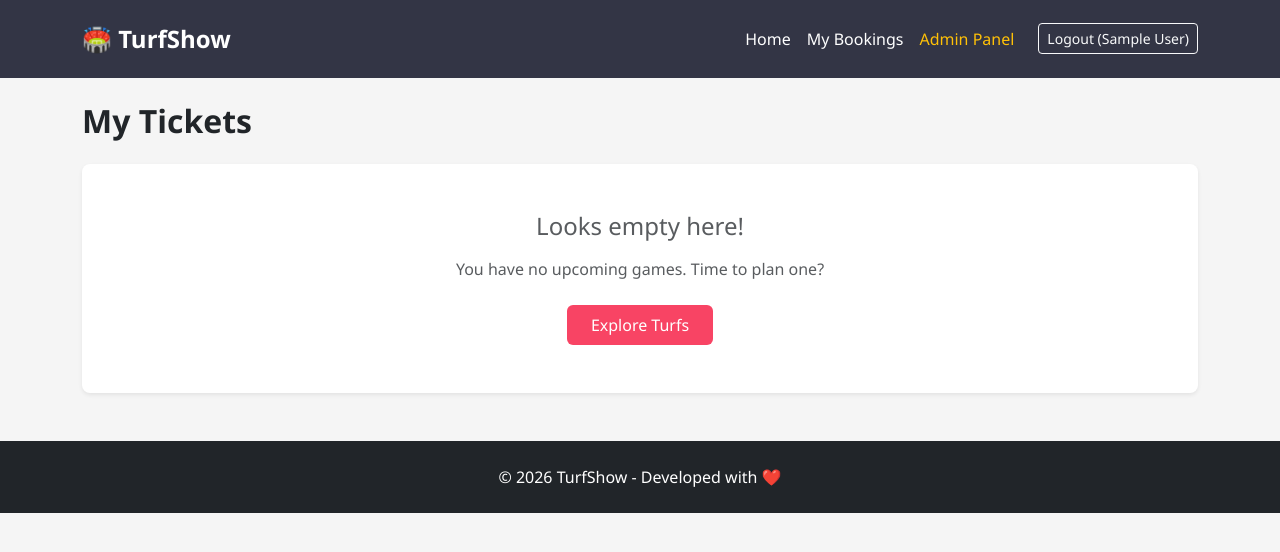
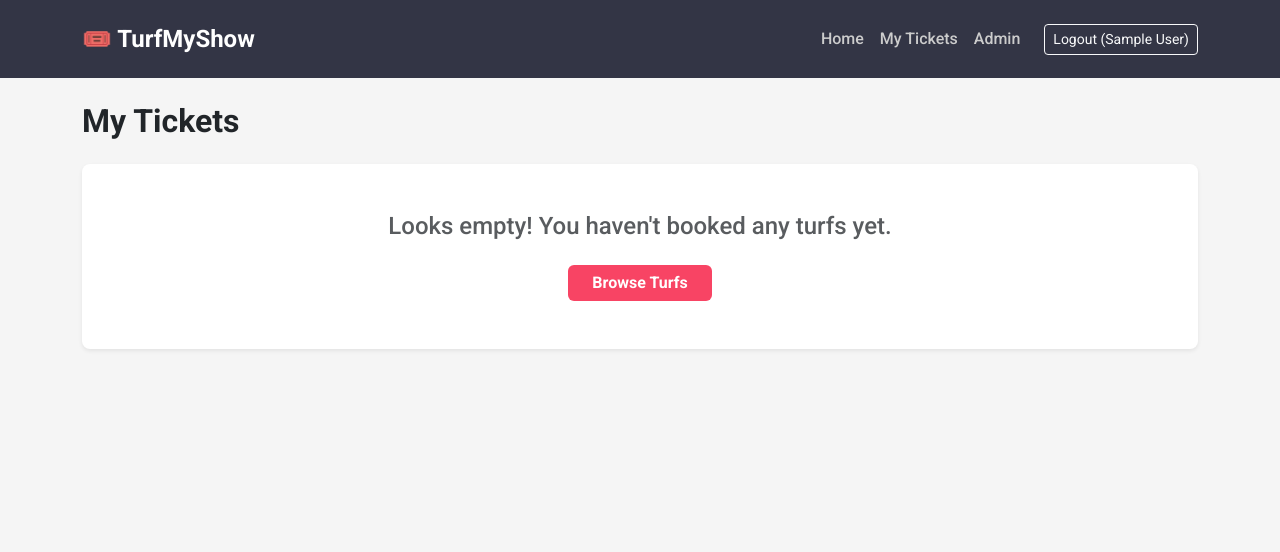
Before and after one commit to NikhilChakre310/Turf_Booking_System, a Flask app: page /dashboard in a window 1280 px wide. Shown: the top 552 px of the page. Run offline with Flask 3, Linux system fonts and the light colour scheme; the visitor is signed in with stand-in values (Sample User, id 1); data comes from the database, SQL or seed files in the repository; data that the repository does not hold is empty.

Commit message:
Add BookMyShow theme and 24-hour cancellation policy

```diff
--- a/app.py
+++ b/app.py
@@ -8,7 +8,6 @@ app = Flask(__name__)
 app.secret_key = "super_secret_turf_key"
 DB_NAME = "turf.db"
 
-# Initialize Database
 def init_db():
     conn = sqlite3.connect(DB_NAME)
     c = conn.cursor()
@@ -43,9 +42,8 @@ def init_db():
     c.execute("SELECT * FROM turfs")
     if not c.fetchone():
         sample_turfs = [
-            ("Green Arena", "Football", 1000, "https://images.unsplash.com/photo-1529900845347-1510af14c552?auto=format&fit=crop&w=800&q=80", "Premium 5v5 football turf with artificial grass."),
-            ("Smashers Ground", "Cricket", 800, "https://images.unsplash.com/photo-1540747913346-19e32dc3e97e?auto=format&fit=crop&w=800&q=80", "Box cricket turf with high nets and bright lighting."),
-            ("Elite Hoops", "Basketball", 1200, "https://images.unsplash.com/photo-1546519638-68e109498ffc?auto=format&fit=crop&w=800&q=80", "Indoor wooden court for professional basketball.")
+            ("Green Arena", "Football", 1000, "https://images.unsplash.com/photo-1529900845347-1510af14c552?auto=format&fit=crop&w=600&q=80", "Premium 5v5 football turf with artificial grass."),
+            ("Smashers Ground", "Cricket", 800, "https://images.unsplash.com/photo-1540747913346-19e32dc3e97e?auto=format&fit=crop&w=600&q=80", "Box cricket turf with high nets and bright lighting.")
         ]
         c.executemany("INSERT INTO turfs (name, sport, price, image, description) VALUES (?, ?, ?, ?, ?)", sample_turfs)
 
@@ -157,9 +155,21 @@ def dashboard():
                                WHERE b.user_id = ? ORDER BY b.date DESC''', (session['user_id'],)).fetchall()
     conn.close()
 
-    # Pass current time to template to evaluate 24hr rule visually
+    # Calculate if cancellable (more than 24 hrs away)
     now = datetime.now()
-    return render_template('dashboard.html', bookings=bookings, now=now)
+    bookings_with_status = []
+    for b in bookings:
+        b_dict = dict(b)
+        try:
+            booking_dt = datetime.strptime(f"{b['date']} {b['time_slot']}", '%Y-%m-%d %I:%M %p')
+            b_dict['is_past'] = booking_dt < now
+            b_dict['can_cancel'] = (booking_dt - now).total_seconds() >= 24 * 3600
+        except Exception:
+            b_dict['is_past'] = False
+            b_dict['can_cancel'] = False
+        bookings_with_status.append(b_dict)
+
+    return render_template('dashboard.html', bookings=bookings_with_status)
 
 @app.route('/cancel_booking/<int:id>')
 def cancel_booking(id):
@@ -167,27 +177,27 @@ def cancel_booking(id):
         return redirect(url_for('login'))
 
     conn = get_db()
-    booking = conn.execute("SELECT date, time_slot FROM bookings WHERE id = ? AND user_id = ?", (id, session['user_id'])).fetchone()
+    booking = conn.execute("SELECT * FROM bookings WHERE id = ? AND user_id = ?", (id, session['user_id'])).fetchone()
 
-    if booking:
-        try:
-            # Parse the booking's date and time
-            booking_dt_str = f"{booking['date']} {booking['time_slot']}"
-            booking_dt = datetime.strptime(booking_dt_str, "%Y-%m-%d %I:%M %p")
+    if not booking:
+        flash('Booking not found.', 'danger')
+        conn.close()
+        return redirect(url_for('dashboard'))
 
-            # Check if it's within 24 hours
-            time_diff = booking_dt - datetime.now()
+    try:
+        booking_dt = datetime.strptime(f"{booking['date']} {booking['time_slot']}", '%Y-%m-%d %I:%M %p')
+        now = datetime.now()
 
-            if time_diff.total_seconds() < 24 * 3600 and time_diff.total_seconds() > 0:
-                flash('Cancellation Failed: You cannot cancel a booking within 24 hours of the slot time.', 'danger')
-            elif time_diff.total_seconds() <= 0:
-                flash('Cancellation Failed: This booking is in the past or currently active.', 'danger')
-            else:
-                conn.execute("DELETE FROM bookings WHERE id = ?", (id,))
-                conn.commit()
-                flash('Booking cancelled successfully.', 'success')
-        except Exception as e:
-            flash('Error processing cancellation time.', 'danger')
+        if booking_dt < now:
+            flash('Cancellation Failed: This booking is already in the past.', 'danger')
+        elif (booking_dt - now).total_seconds() < 24 * 3600:
+            flash('Cancellation Failed: You cannot cancel a booking within 24 hours of the slot time.', 'danger')
+        else:
+            conn.execute("DELETE FROM bookings WHERE id = ?", (id,))
+            conn.commit()
+            flash('Booking cancelled successfully.', 'success')
+    except Exception as e:
+        flash('Error processing cancellation.', 'danger')
 
     conn.close()
     return redirect(url_for('dashboard'))
--- a/static/style.css
+++ b/static/style.css
@@ -1,102 +1,93 @@
-/* BookMyShow Style Variables */
-:root {
-    --bms-red: #F84464;
-    --bms-dark: #333545;
-    --bms-light-bg: #F5F5F5;
-}
-
+/* BookMyShow Style Theme */
 body {
-    background-color: var(--bms-light-bg);
-    font-family: 'Segoe UI', Tahoma, Geneva, Verdana, sans-serif;
+    background-color: #f5f5f5;
+    font-family: 'Roboto', 'Segoe UI', Tahoma, Geneva, Verdana, sans-serif;
 }
 
 /* Navbar */
-.navbar-bms {
-    background-color: var(--bms-dark) !important;
+.bms-navbar {
+    background-color: #333545 !important;
 }
-.navbar-brand {
-    color: white !important;
+.bms-navbar .navbar-brand {
+    font-weight: 700;
     font-size: 1.5rem;
+    color: #fff !important;
+}
+.bms-navbar .nav-link {
+    color: #ccc !important;
+    font-weight: 500;
+}
+.bms-navbar .nav-link:hover {
+    color: #fff !important;
 }
 
-/* Cards (Movie Poster Style) */
+/* Primary Buttons */
+.bms-btn {
+    background-color: #F84464;
+    color: white;
+    border: none;
+    font-weight: 600;
+}
+.bms-btn:hover {
+    background-color: #e03c5a;
+    color: white;
+}
+.bms-btn-outline {
+    border: 1px solid #F84464;
+    color: #F84464;
+    background: transparent;
+    font-weight: 600;
+}
+.bms-btn-outline:hover {
+    background-color: #F84464;
+    color: white;
+}
+
+.bms-text {
+    color: #F84464;
+}
+
+/* Hero Section */
+.hero-section {
+    background: linear-gradient(rgba(51, 53, 69, 0.8), rgba(51, 53, 69, 0.8)), url('https://images.unsplash.com/photo-1459865264687-595d652de67e?auto=format&fit=crop&w=1200&q=80');
+    background-size: cover;
+    background-position: center;
+    color: white;
+    padding: 80px 0;
+    border-radius: 12px;
+    margin-bottom: 40px;
+    text-align: center;
+}
+.hero-section h1 {
+    font-size: 3rem;
+    font-weight: 700;
+}
+
+/* Turf Cards */
 .turf-card {
     border: none;
     border-radius: 12px;
+    transition: transform 0.3s ease, box-shadow 0.3s ease;
     overflow: hidden;
-    transition: transform 0.3s ease, box-shadow 0.3s ease;
-    background: white;
+    background: #fff;
 }
 .turf-card:hover {
-    transform: translateY(-5px);
-    box-shadow: 0 10px 20px rgba(0,0,0,0.15) !important;
+    transform: translateY(-8px);
+    box-shadow: 0 15px 30px rgba(0,0,0,0.15);
 }
-.card-img-wrapper {
-    position: relative;
-    height: 250px;
-    overflow: hidden;
+.turf-card img {
+    height: 220px;
+    object-fit: cover;
 }
-.card-img-wrapper img {
-    width: 100%;
-    height: 100%;
-    object-fit: cover;
-    transition: transform 0.5s ease;
+.turf-card .card-body {
+    padding: 1.25rem;
 }
-.turf-card:hover .card-img-wrapper img {
-    transform: scale(1.05);
-}
-.sport-badge {
-    position: absolute;
-    top: 10px;
-    right: 10px;
-    background-color: var(--bms-red);
-    color: white;
-    padding: 4px 10px;
+
+/* Badges */
+.badge-sport {
+    background-color: #333545;
+    color: #fff;
+    padding: 6px 12px;
     border-radius: 4px;
     font-size: 0.8rem;
-    font-weight: bold;
-    z-index: 2;
 }
-
-/* Buttons */
-.btn-bms {
-    background-color: var(--bms-red);
-    color: white;
-    border: none;
-    font-weight: 500;
-}
-.btn-bms:hover {
-    background-color: #e03c58;
-    color: white;
-}
-.btn-outline-bms {
-    border: 1px solid var(--bms-red);
-    color: var(--bms-red);
-    background: transparent;
-}
-.btn-outline-bms:hover {
-    background-color: var(--bms-red);
-    color: white;
-}
-
-/* Search Bar */
-.search-bar-container {
-    background-color: white;
-    padding: 20px;
-    border-radius: 8px;
-    box-shadow: 0 4px 12px rgba(0,0,0,0.05);
-    margin-top: -30px;
-    position: relative;
-    z-index: 10;
-}
-
-/* Carousel */
-.hero-carousel {
-    border-radius: 12px;
-    overflow: hidden;
-    box-shadow: 0 4px 15px rgba(0,0,0,0.2);
-}
-.hero-carousel img {
-    height: 400px;
-    object-fit: cover;
-}
--- a/templates/base.html
+++ b/templates/base.html
@@ -3,40 +3,39 @@
 <head>
     <meta charset="UTF-8">
     <meta name="viewport" content="width=device-width, initial-scale=1.0">
-    <title>TurfShow - Book Your Game</title>
-    <!-- Bootstrap CSS -->
+    <title>TurfMyShow - Book Turfs Online</title>
     <link href="https://cdn.jsdelivr.net/npm/bootstrap@5.3.0/dist/css/bootstrap.min.css" rel="stylesheet">
+    <link href="https://fonts.googleapis.com/css2?family=Roboto:wght@400;500;700&display=swap" rel="stylesheet">
     <link rel="stylesheet" href="{{ url_for('static', filename='style.css') }}">
 </head>
 <body>
 
-<nav class="navbar navbar-expand-lg navbar-bms mb-0 pb-3 pt-3">
+<nav class="navbar navbar-expand-lg bms-navbar mb-4 py-3">
   <div class="container">
-    <a class="navbar-brand fw-bold" href="/">🏟️ TurfShow</a>
+    <a class="navbar-brand" href="/">🎟️ TurfMyShow</a>
     <button class="navbar-toggler bg-light" type="button" data-bs-toggle="collapse" data-bs-target="#navbarNav">
       <span class="navbar-toggler-icon"></span>
     </button>
     <div class="collapse navbar-collapse" id="navbarNav">
-      <ul class="navbar-nav ms-auto">
-        <li class="nav-item"><a class="nav-link text-white" href="/">Home</a></li>
+      <ul class="navbar-nav ms-auto align-items-center">
+        <li class="nav-item"><a class="nav-link" href="/">Home</a></li>
         {% if session.get('user_id') %}
-            <li class="nav-item"><a class="nav-link text-white" href="/dashboard">My Bookings</a></li>
+            <li class="nav-item"><a class="nav-link" href="/dashboard">My Tickets</a></li>
             {% if session.get('is_admin') %}
-                <li class="nav-item"><a class="nav-link text-warning" href="/admin">Admin Panel</a></li>
+                <li class="nav-item"><a class="nav-link" href="/admin">Admin</a></li>
             {% endif %}
-            <li class="nav-item ms-3">
-                <a class="btn btn-outline-light btn-sm mt-1" href="/logout">Logout ({{ session.get('name') }})</a>
+            <li class="nav-item ms-lg-3">
+                <a class="btn btn-sm btn-outline-light" href="/logout">Logout ({{ session.get('name') }})</a>
             </li>
         {% else %}
-            <li class="nav-item"><a class="nav-link text-white" href="/login">Login</a></li>
-            <li class="nav-item ms-2"><a class="btn btn-bms btn-sm mt-1 px-3" href="/register">Sign Up</a></li>
+            <li class="nav-item ms-lg-3"><a class="btn btn-sm bms-btn px-4" href="/login">Sign In</a></li>
         {% endif %}
       </ul>
     </div>
   </div>
 </nav>
 
-<div class="container mt-4 mb-5">
+<div class="container">
     {% with messages = get_flashed_messages(with_categories=true) %}
       {% if messages %}
         {% for category, message in messages %}
@@ -51,11 +50,6 @@
     {% block content %}{% endblock %}
 </div>
 
-<!-- Footer -->
-<footer class="bg-dark text-white text-center py-4 mt-5">
-    <p class="mb-0">© 2026 TurfShow - Developed with ❤️</p>
-</footer>
-
 <script src="https://cdn.jsdelivr.net/npm/bootstrap@5.3.0/dist/js/bootstrap.bundle.min.js"></script>
 </body>
 </html>
--- a/templates/dashboard.html
+++ b/templates/dashboard.html
@@ -1,7 +1,7 @@
 {% extends 'base.html' %}
 
 {% block content %}
-<div class="d-flex justify-content-between align-items-center mb-4 mt-3">
+<div class="d-flex justify-content-between align-items-center mb-4">
     <h2 class="fw-bold m-0">My Tickets</h2>
 </div>
 
@@ -9,51 +9,47 @@
     <div class="card-body p-0">
         {% if bookings %}
         <div class="table-responsive">
-            <table class="table table-hover mb-0 align-middle">
+            <table class="table table-hover align-middle m-0">
                 <thead class="bg-light">
                     <tr>
-                        <th class="ps-4 py-3">Event/Turf</th>
+                        <th class="py-3 px-4">Turf Name</th>
+                        <th class="py-3">Sport</th>
                         <th class="py-3">Date & Time</th>
-                        <th class="py-3">Amount Paid</th>
-                        <th class="py-3">Status</th>
-                        <th class="pe-4 py-3 text-end">Action</th>
+                        <th class="py-3">Amount</th>
+                        <th class="py-3">Status / Action</th>
                     </tr>
                 </thead>
                 <tbody>
                     {% for b in bookings %}
                     <tr>
-                        <td class="ps-4 py-3">
-                            <div class="fw-bold text-dark">{{ b.name }}</div>
-                            <small class="text-muted">{{ b.sport }}</small>
-                        </td>
-                        <td class="py-3">
-                            <div class="fw-semibold">{{ b.date }}</div>
+                        <td class="px-4 fw-bold">{{ b.name }}</td>
+                        <td><span class="badge bg-secondary">{{ b.sport }}</span></td>
+                        <td>
+                            <div>{{ b.date }}</div>
                             <small class="text-muted">{{ b.time_slot }}</small>
                         </td>
-                        <td class="py-3 fw-bold">₹{{ b.price }}</td>
-                        <td class="py-3">
-                            <span class="badge bg-success bg-opacity-10 text-success px-2 py-1 rounded">Confirmed</span>
-                        </td>
-                        <td class="pe-4 py-3 text-end">
-                            <a href="/cancel_booking/{{ b.id }}"
-                               class="btn btn-sm btn-outline-danger"
-                               onclick="return confirm('You can only cancel if the slot is more than 24 hours away. Are you sure you want to attempt cancellation?');">
-                               Cancel Ticket
-                            </a>
+                        <td class="fw-bold text-dark">₹{{ b.price }}</td>
+                        <td>
+                            {% if b.is_past %}
+                                <span class="badge bg-secondary">Completed</span>
+                            {% elif b.can_cancel %}
+                                <a href="/cancel_booking/{{ b.id }}" class="btn btn-sm btn-outline-danger" onclick="return confirm('Cancel this booking?');">Cancel</a>
+                            {% else %}
+                                <span class="text-danger small fw-bold">Non-cancellable (Under 24h)</span>
+                            {% endif %}
                         </td>
                     </tr>
                     {% endfor %}
                 </tbody>
             </table>
         </div>
-        <div class="card-footer bg-white border-top text-muted small p-3">
-            <i class="bi bi-info-circle me-1"></i> <strong>Cancellation Policy:</strong> Tickets can only be cancelled up to 24 hours prior to the booked slot time.
+        <div class="card-footer bg-white text-muted small p-3">
+            <i class="fw-bold text-danger">Note:</i> Bookings cannot be cancelled if the slot is within 24 hours from the current time.
         </div>
         {% else %}
         <div class="text-center py-5">
-            <h4 class="text-muted mb-3">Looks empty here!</h4>
-            <p class="text-muted mb-4">You have no upcoming games. Time to plan one?</p>
-            <a href="/" class="btn btn-bms px-4 py-2">Explore Turfs</a>
+            <h4 class="text-muted">Looks empty! You haven't booked any turfs yet.</h4>
+            <a href="/" class="btn bms-btn mt-3 px-4">Browse Turfs</a>
         </div>
         {% endif %}
     </div>
```
Also changed, not shown: templates/admin.html (+20 -16 lines), templates/index.html (+27 -46 lines), templates/login.html (+9 -9 lines), templates/register.html (+11 -10 lines), templates/turf.html (+20 -19 lines).
